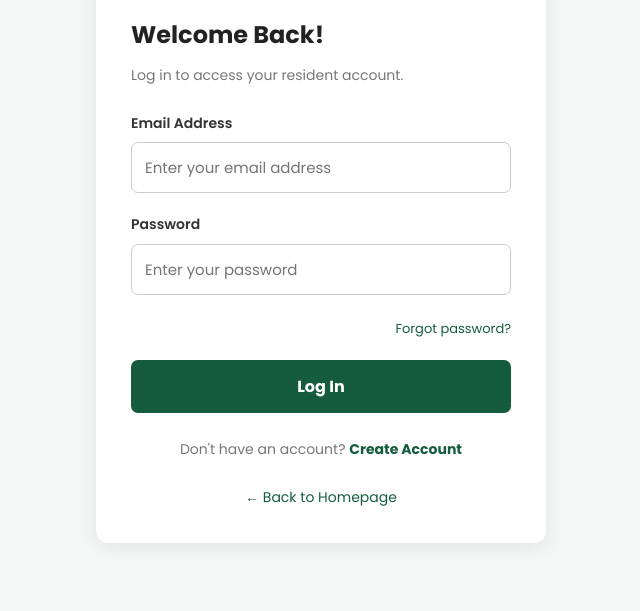
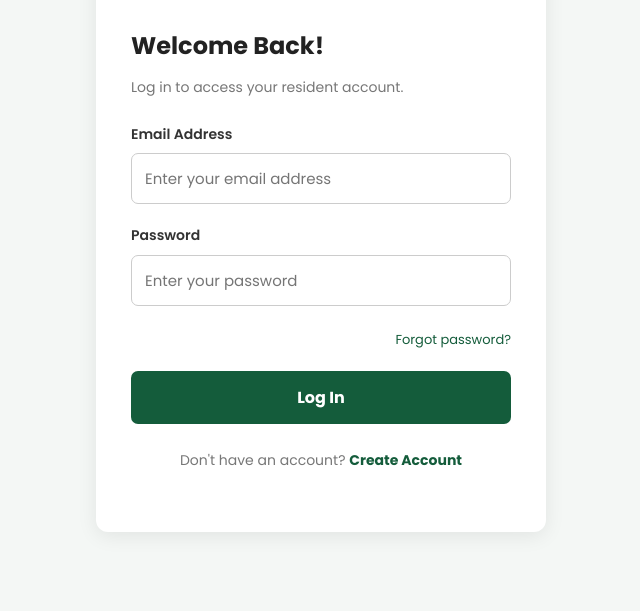
Before and after one commit to Temi11359/idimu-citizen-hub, a plain HTML site: page index.html in a window 1280 px wide. Shown: the part 189-800 px from the top of the page, without its empty margins (319-959 px from the left). Drawn offline with Linux system fonts and the light colour scheme.

Commit message:
Remove 'Back to Homepage' link
Removed the 'Back to Homepage' link from the HTML.

```diff
--- a/index.html
+++ b/index.html
@@ -67,7 +67,6 @@
       <a href="#" id="showRegister">Create Account</a>
     </p>
 
-    <a href="#" id="backToHome">← Back to Homepage</a>
   </div>
 
 </div>
```
